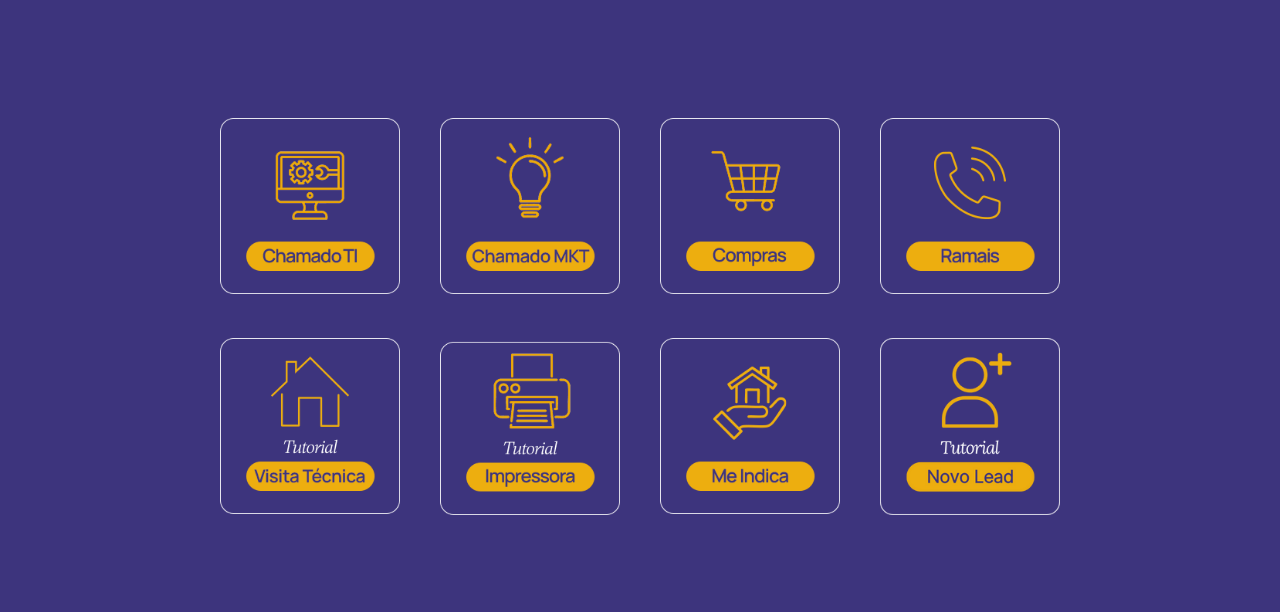
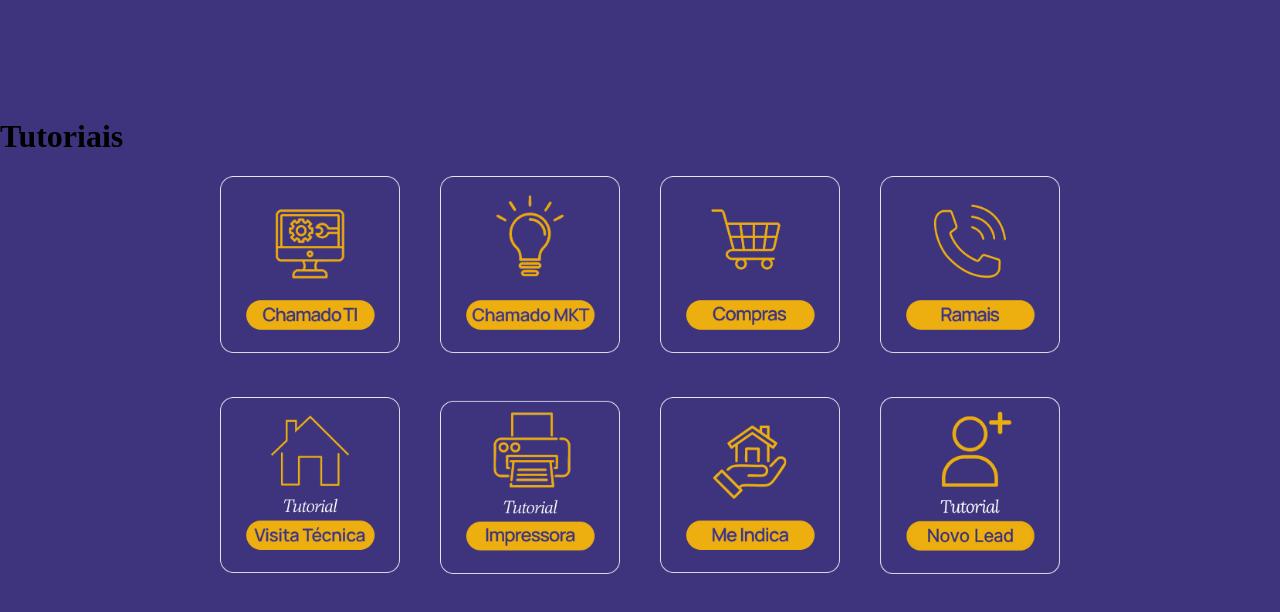
Before and after one commit to Santailha/formularioGO, a plain HTML site: page index.html in a window 1280 px wide. Drawn offline with Linux system fonts and the light colour scheme.

Commit message:
Update index.html

```diff
--- a/index.html
+++ b/index.html
@@ -11,6 +11,8 @@
     <header class="cabecalho">
         <img class="logo" src="img/logo.png" alt="">
     </header>
+    <div>
+    <h1>Tutoriais</h1>
     <div class="botoes">
         <a href="https://santailha.github.io/FormularioTI/"><img src="img/Chamado TI.png" alt="Chamado TI" class="botao-imagem"></a>
         <a href="https://santailha.github.io/marketingformulario/"><img src="img/Chamado MKT.png" alt="impressora" class="botao-imagem"></a>
```
